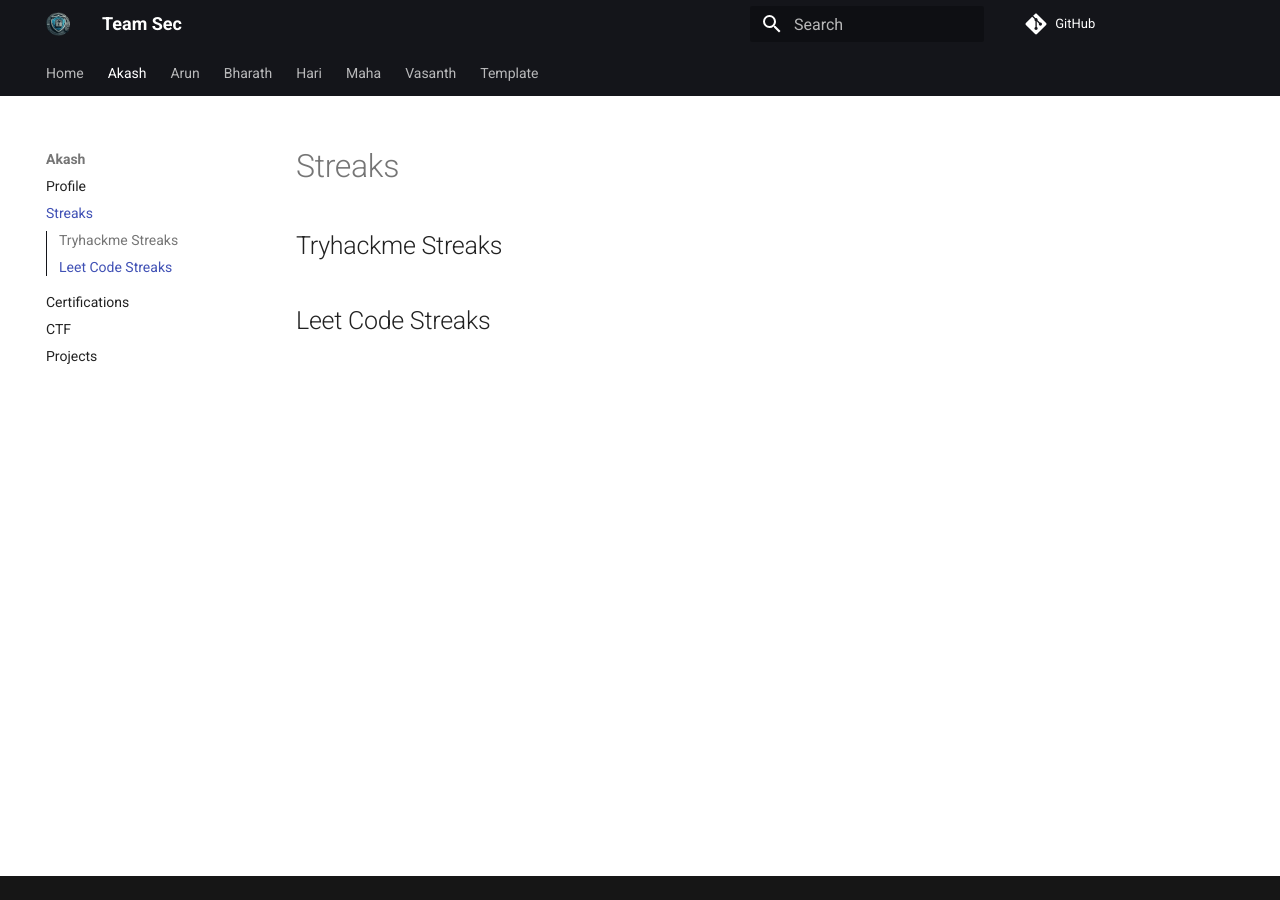
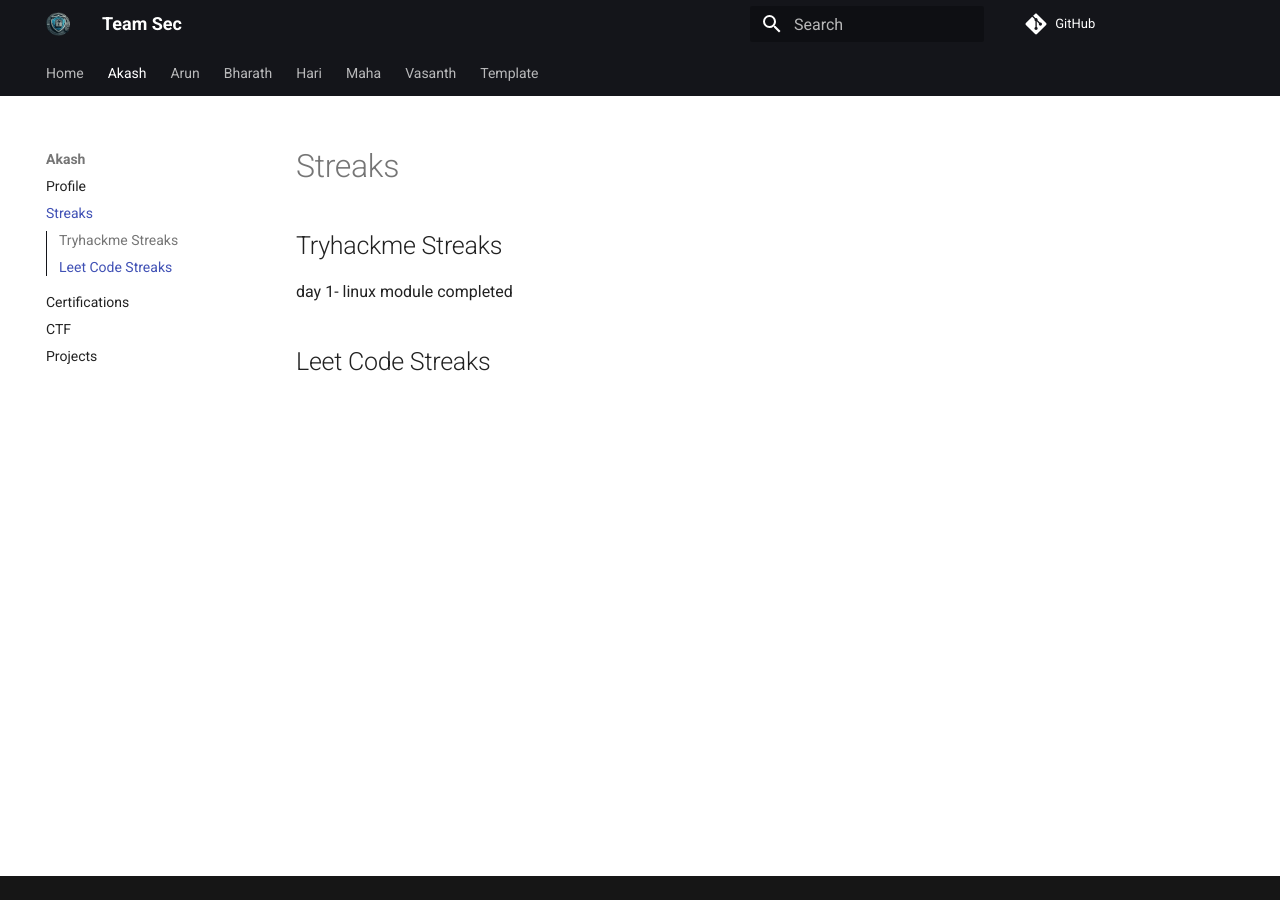
Before and after one commit to mr3xplorer/team_sec, an MkDocs documentation site: the page built from docs/Akash/streaks.md, in a window 1280 px wide. Built offline with MkDocs 1.6.1 and Material for MkDocs 9.7.7, drawn with Linux system fonts in a browser that asks for light colours; comment, search, counter and statistics services are not loaded.

Commit message:
Update streaks.md

```diff
--- a/docs/Akash/streaks.md
+++ b/docs/Akash/streaks.md
@@ -1,6 +1,6 @@
 # Streaks
 
 ## Tryhackme Streaks
-
+day 1- linux module completed
 
 ## Leet Code Streaks
```
